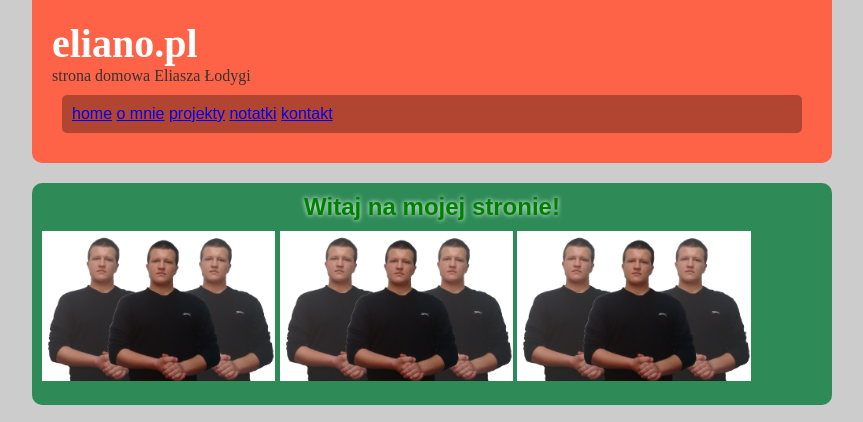
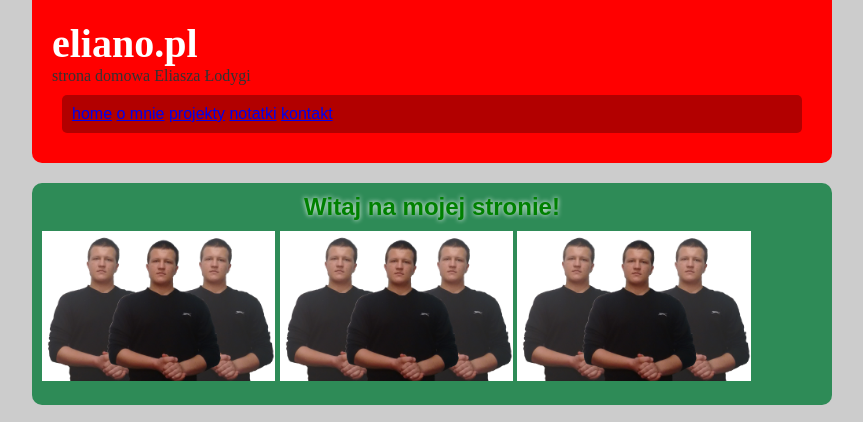
Before and after one commit to elianoPL/homepage, a plain HTML site: page index.html in a window 1280 px wide. Shown: the top 422 px of the page, without its empty margins (208-1071 px from the left). Drawn offline with Linux system fonts and the light colour scheme.

Commit message:
tomato heading into red

```diff
--- a/style.css
+++ b/style.css
@@ -12,7 +12,7 @@ body {
 }
 
 .main-header {
-    background: tomato;
+    background: red;
     padding: 20px;
     border-radius: 0 0 10px 10px;
 }
```
